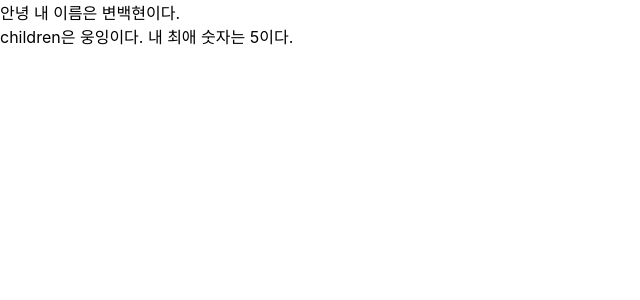
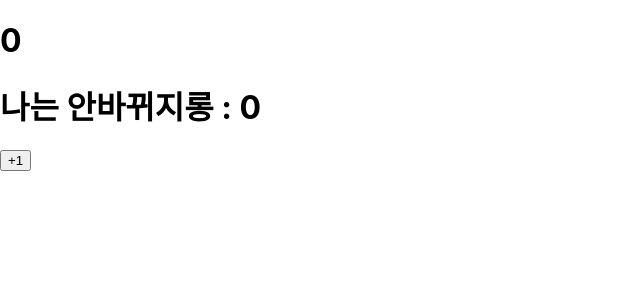
Before and after one commit to acogange/React_Study, a React (Create React App) app: page / in a window 1280 px wide. Shown: the top 300 px of the page, without its empty margins (0-640 px from the left). Built offline with nearby package versions, Linux system fonts and the light colour scheme.

Commit message:
chap 3, component Counter/  state 관련

```diff
--- a/src/App.js
+++ b/src/App.js
@@ -1,11 +1,13 @@
 
 import './App.css';
-import MyComponent from './component/MyComponent';
+import Counter from './component/chap3/Counter';
+import MyComponent from './component/chap3/MyComponent';
 
 function App() {
   return (
     // string: "" integer: {} 으로 props 전달
-    <MyComponent name="변백현" favoritNum={5}>웅잉</MyComponent>
+    //<MyComponent name="변백현" favoritNum={5}>웅잉</MyComponent>
+    <Counter></Counter>
   );
 }
 
--- /dev/null
+++ b/src/component/chap3/Counter.js
@@ -0,0 +1,30 @@
+import { Component } from "react";
+class Counter extends Component{
+    //1. constructor방식 초기값 지정
+    // constructor(props){
+    //     super(props);
+    //     this.state={
+    //         number:0,
+    //         fixedNum:0
+    //     };
+    // }
+
+    //2.
+    state={
+        number:0,
+        fixedNum:0
+    };
+    render(){
+        const {number,fixedNum}=this.state;
+        return (
+            <div>
+                <h1>{number}</h1>
+                <h1>나는 안바뀌지롱 : {fixedNum}</h1>
+                <button onClick={()=>{this.setState({number:this.state.number+1})}}>
+                    +1
+                </button>
+            </div>
+        )
+    }
+}
+export default Counter;
--- a/src/component/MyComponent.js
+++ b/src/component/chap3/MyComponent.js
@@ -13,7 +13,7 @@ const MyComponent=props=>{
 MyComponent.defaultProps={
     name:"김효정"
 };
-MyComponent.PropTypes={
+MyComponent.propTypes={
     name: PropTypes.string,
     favoritNum: PropTypes.number.isRequired
 };
```
